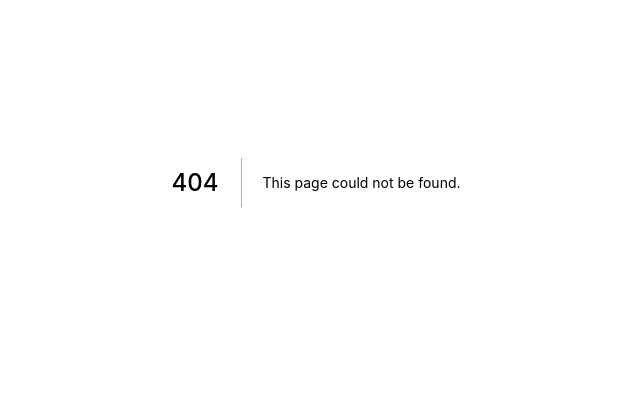
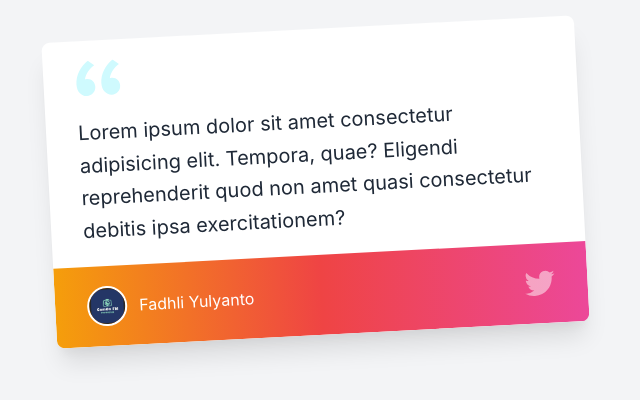
Before and after one commit to wtfychxx/nextjs-tailwind, a Next.js app: page /card in a window 1280 px wide. Before the commit this address had no page. Shown: the part 218-618 px from the top of the page, without its empty margins (324-964 px from the left). Built offline with nearby package versions, Linux system fonts and the light colour scheme.

Commit message:
add a new page

```diff
--- /dev/null
+++ b/pages/card.jsx
@@ -0,0 +1,32 @@
+import React from 'react';
+
+export default function card(){
+    return(
+        <>
+            <div className="flex items-center justify-center min-h-screen bg-gray-100">
+                <div className="w-5/12">
+                    <div className="bg-white transform -rotate-3 hover:rotate-0 transition-all duration-300 hover:shadow-md shadow-xl rounded-lg overflow-hidden">
+                        <div className="px-8 py-5 leading-relaxed text-xl text-gray-800">
+                            <svg width="45" height="36" className="mb-5 fill-current text-cyan-100"><path d="M13.415.001C6.07 5.185.887 13.681.887 23.041c0 7.632 4.608 12.096 9.936 12.096 5.04 0 8.784-4.032 8.784-8.784 0-4.752-3.312-8.208-7.632-8.208-.864 0-2.016.144-2.304.288.72-4.896 5.328-10.656 9.936-13.536L13.415.001zm24.768 0c-7.2 5.184-12.384 13.68-12.384 23.04 0 7.632 4.608 12.096 9.936 12.096 4.896 0 8.784-4.032 8.784-8.784 0-4.752-3.456-8.208-7.776-8.208-.864 0-1.872.144-2.16.288.72-4.896 5.184-10.656 9.792-13.536L38.183.001z"></path></svg>
+                            Lorem ipsum dolor sit amet consectetur adipisicing elit. Tempora, quae? Eligendi reprehenderit quod non amet quasi consectetur debitis ipsa exercitationem?
+                        </div>
+                        <div className="px-8 py-5 bg-gradient-to-r from-yellow-500 via-red-500 to-pink-500 flex items-center justify-between">
+                            <div className="flex items-center">
+                                <div className="flex-shrink-0 mr-3">
+                                    <img className="w-10 h-10 rounded-full border-2 border-white" src="/logo.jpg"/>
+                                </div>
+                                <div className="text-white">
+                                    Fadhli Yulyanto
+                                </div>
+
+                            </div>
+                            <a href="#" className="text-white text-opacity-50 hover:text-opacity-75 transition-all duration-150">
+                                <svg width="33" height="32" fill="currentColor"><path d="M32.411 6.584c-1.113.493-2.309.826-3.566.977a6.228 6.228 0 002.73-3.437 12.4 12.4 0 01-3.944 1.506 6.212 6.212 0 00-10.744 4.253c0 .486.056.958.16 1.414a17.638 17.638 0 01-12.802-6.49 6.208 6.208 0 00-.84 3.122 6.212 6.212 0 002.762 5.17 6.197 6.197 0 01-2.813-.777v.08c0 3.01 2.14 5.52 4.983 6.091a6.258 6.258 0 01-2.806.107 6.215 6.215 0 005.803 4.312 12.464 12.464 0 01-7.715 2.66c-.501 0-.996-.03-1.482-.087a17.566 17.566 0 009.52 2.79c11.426 0 17.673-9.463 17.673-17.671 0-.267-.007-.536-.019-.803a12.627 12.627 0 003.098-3.213l.002-.004z"></path></svg>
+                            </a>
+                        </div>
+                    </div>
+                </div>
+            </div>
+        </>
+    );
+}
--- a/pages/main.jsx
+++ b/pages/main.jsx
@@ -2,19 +2,16 @@ import React from 'react'
 
 export default function main(){
     return(
-        <div className="py-8 px-8 max-w-sm mx-auto bg-white rounded-xl shadow-md space-y-2 sm:py-4 sm:flex sm:items-center sm:space-y-0 sm:space-x-6">
-            <img className="block mx-auto h-24 rounded-full sm:mx-0 sm:flex-shrink-0" src="/img/erin-lindford.jpg" alt="Woman's Face" />
-            <div className="text-center space-y-2 sm:text-left">
-                <div className="space-y-0.5">
-                <p className="text-lg text-black font-semibold">
-                    Erin Lindford
-                </p>
-                <p className="text-gray-500 font-medium">
-                    Product Engineer
-                </p>
+        <>
+            <div className="flex items-center justify-center min-h-screen">
+                <div className="w-1/2">
+                    <div className="bg-white shadow p-6 rounded">
+                        <div className="flex flex-wrap">
+                            <div className="bg-true-gray-500 w-10 h-10 rounded"></div>
+                        </div>
+                    </div>
                 </div>
-                <button className="px-4 py-1 text-sm text-purple-600 font-semibold rounded-full border border-purple-200 hover:text-white hover:bg-purple-600 hover:border-transparent focus:outline-none focus:ring-2 focus:ring-purple-600 focus:ring-offset-2 transition-all duration-150">Message</button>
             </div>
-        </div>
+        </>
     );
 }
--- a/tailwind.config.js
+++ b/tailwind.config.js
@@ -1,11 +1,40 @@
+
+const colors = require('tailwindcss/colors')
+
 module.exports = {
   purge: ['./pages/**/*.{js,ts,jsx,tsx}', './components/**/*.{js,ts,jsx,tsx}'],
   darkMode: false, // or 'media' or 'class'
   theme: {
-    extend: {},
+    extend: {
+      colors: {
+        'true-gray': colors.trueGraym,
+        'cyan': colors.cyan
+      },
+      screens: {
+        'sm': '640px',
+        // => @media (min-width: 640px) { ... }
+
+        'md': '768px',
+        // => @media (min-width: 768px) { ... }
+
+        'lg': '1024px',
+        // => @media (min-width: 1024px) { ... }
+
+        'xl': '1280px',
+        // => @media (min-width: 1280px) { ... }
+
+        '2xl': '1536px',
+        // => @media (min-width: 1536px) { ... }
+      }
+    },
+    container: {
+      center: true
+    },
   },
   variants: {
-    extend: {},
+    extend: {
+      justifyContent: ['hover', 'focus']
+    },
   },
   plugins: [],
 }
```
Also changed, not shown: public/logo.jpg (added), 1 other file (tests, documents, lock files or other folders).
